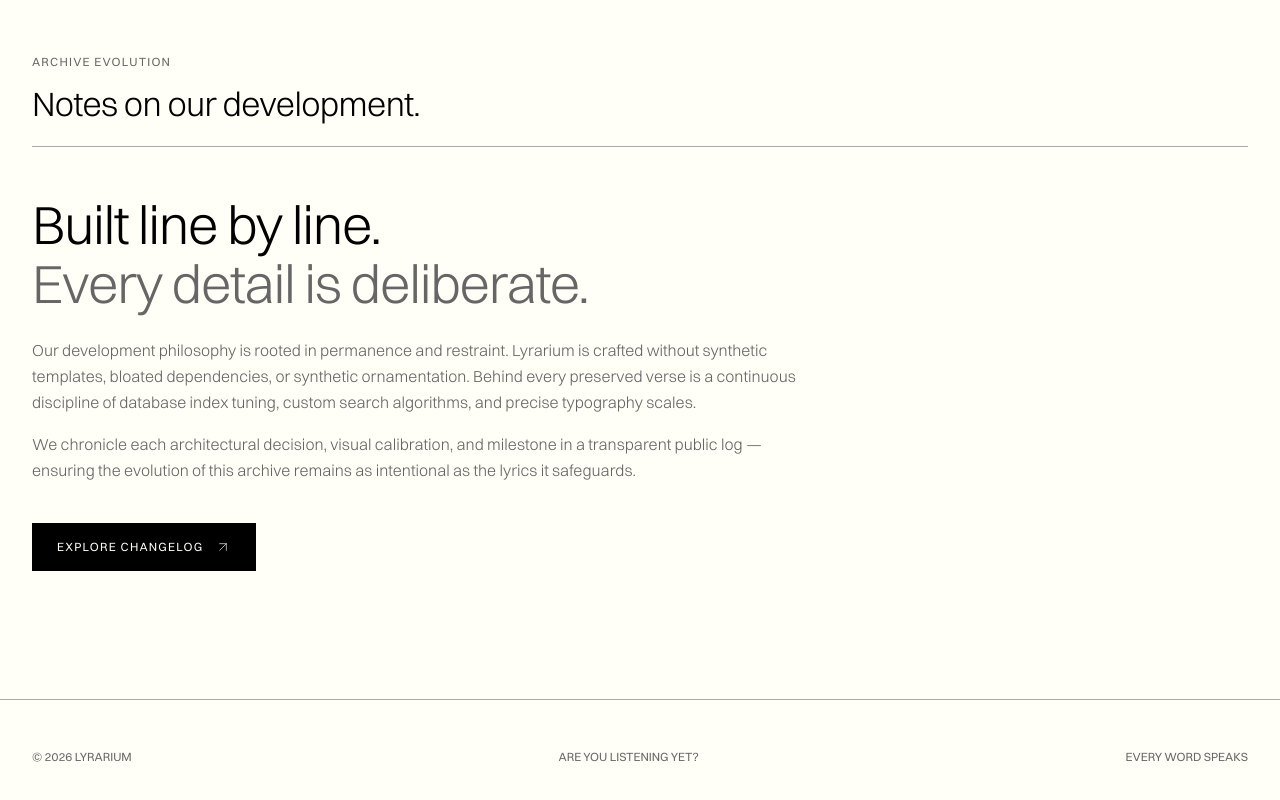
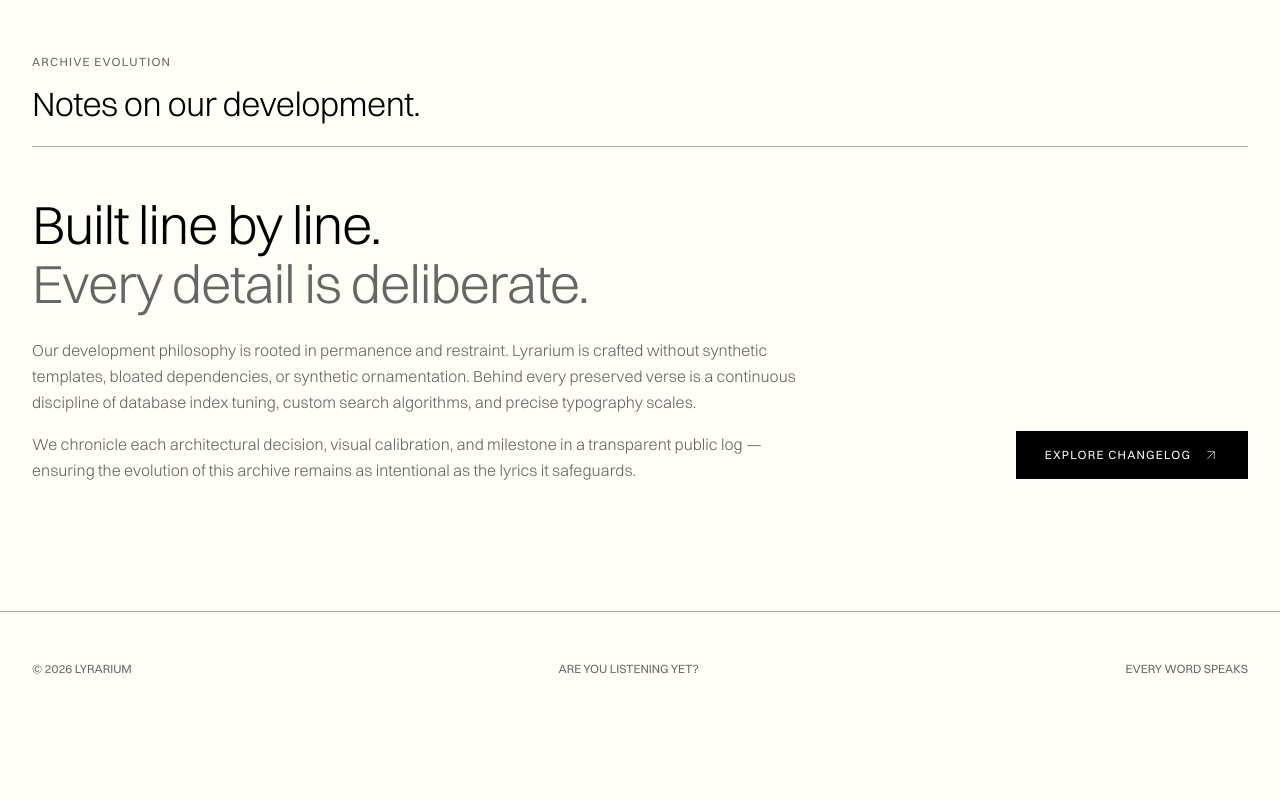
Before and after one commit to Sultvnnnn/lyrarium, a Next.js app: page / in a window 1280 px wide. Shown: the part 1288-2088 px from the top of the page. After the commit the page ends 2014 px from the top, so only its background shows below. Built offline with nearby package versions, Linux system fonts and the light colour scheme; no server answers; the database is empty.

Commit message:
refactor(home): position explore changelog button to the right

```diff
--- a/src/components/home-changelog-preview.tsx
+++ b/src/components/home-changelog-preview.tsx
@@ -14,7 +14,8 @@ export function HomeChangelogPreview() {
         </h2>
       </div>
 
-      {/* Editorial Content: Developer Narrative & Manifest */}
+      {/* Editorial Content: Text on left, Explore CTA on right */}
+      <div className="flex flex-col lg:flex-row items-start lg:items-end justify-between gap-8 lg:gap-16">
         <div className="max-w-3xl">
           <h3 className="text-heading font-light tracking-tight leading-[1.1] text-foreground">
             Built line by line.
@@ -35,11 +36,12 @@ export function HomeChangelogPreview() {
               as intentional as the lyrics it safeguards.
             </p>
           </div>
+        </div>
 
-        <div className="mt-10">
+        <div className="shrink-0 lg:mb-1">
           <Link
             href="/changelog"
-            className="inline-flex items-center gap-3 border border-foreground bg-foreground text-background px-6 py-3.5 text-caption uppercase tracking-widest hover:border-accent hover:bg-accent hover:text-accent-foreground transition-all duration-200 select-none group font-medium"
+            className="inline-flex items-center gap-3 border border-foreground bg-foreground text-background px-7 py-3.5 text-caption uppercase tracking-widest hover:border-accent hover:bg-accent hover:text-accent-foreground transition-all duration-200 select-none group font-medium"
           >
             <span>Explore changelog</span>
             <ArrowUpRight
```
Lines whose indentation alone changed are shown as unchanged.
